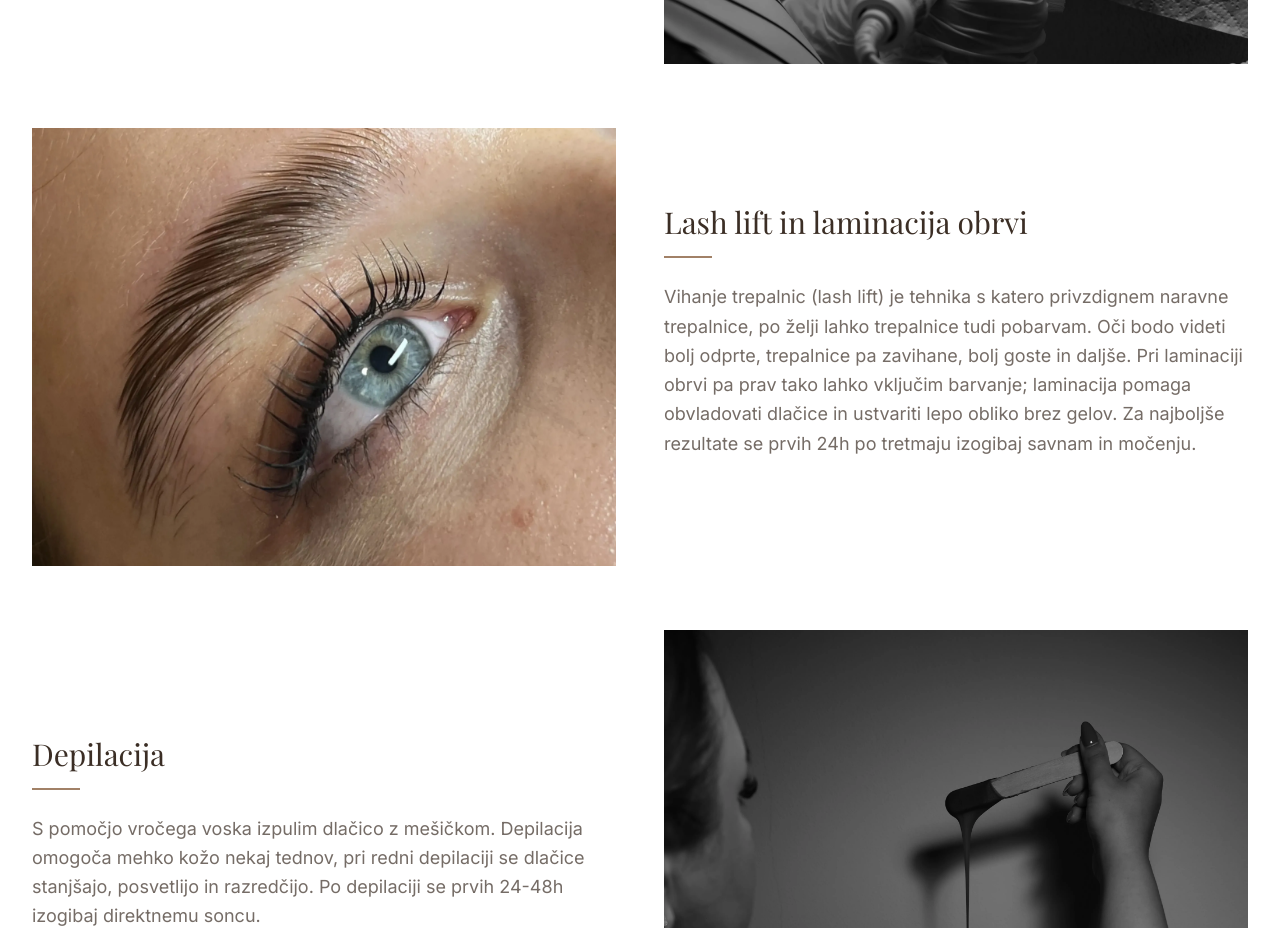
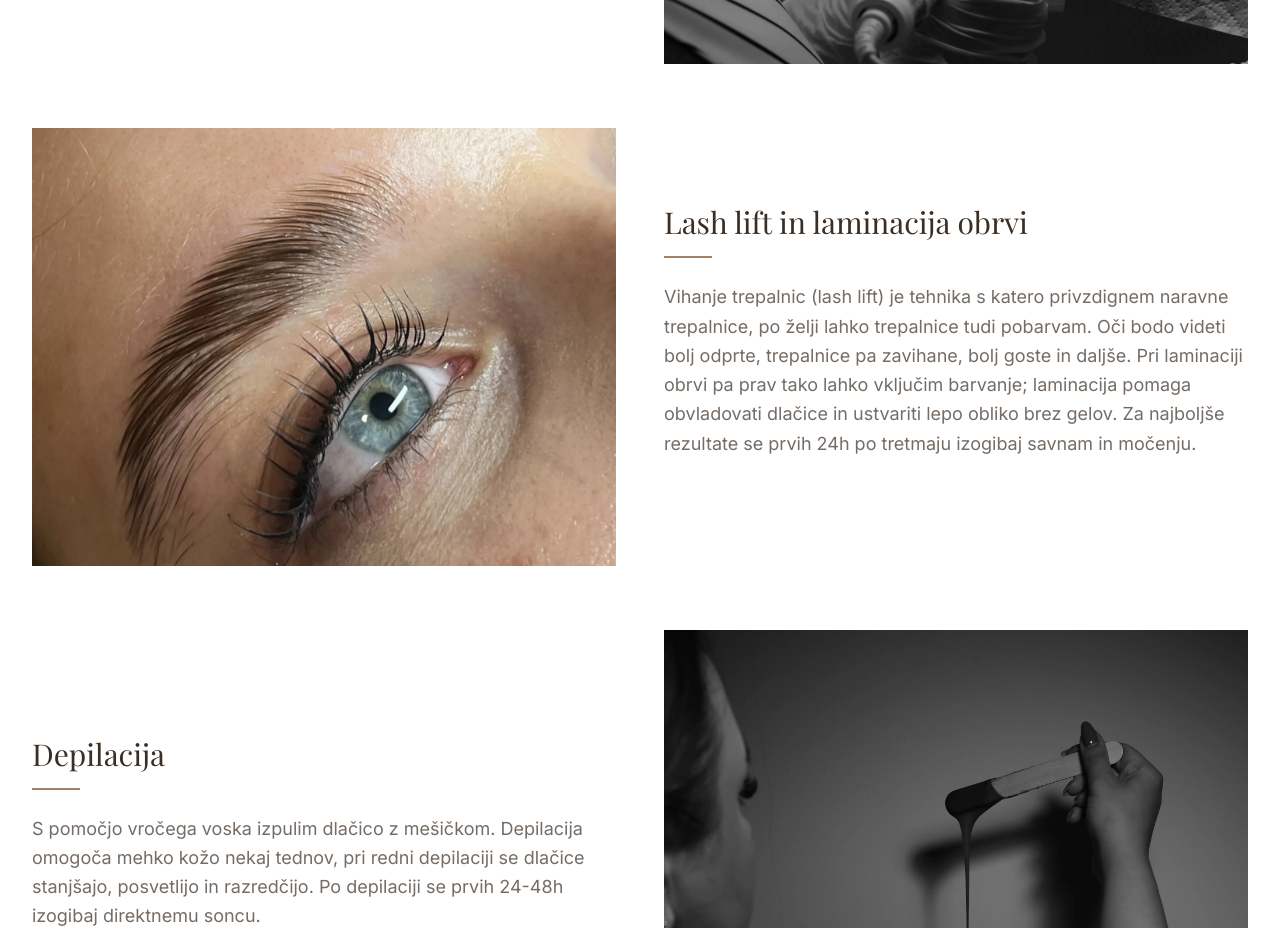
Before and after one commit to josts03/adna-cosmetics, a React (Vite) app: page /storitve in a window 1280 px wide. Shown: the part 1360-2288 px from the top of the page. Built offline with nearby package versions, Linux system fonts and the light colour scheme.

Commit message:
Update Services.tsx

```diff
--- a/src/pages/Services.tsx
+++ b/src/pages/Services.tsx
@@ -18,7 +18,8 @@ const servicesList = [
     id: 'lash-lift-in-obrvi',
     title: 'Lash lift in laminacija obrvi',
     description: 'Vihanje trepalnic (lash lift) je tehnika s katero privzdignem naravne trepalnice, po želji lahko trepalnice tudi pobarvam. Oči bodo videti bolj odprte, trepalnice pa zavihane, bolj goste in daljše. Pri laminaciji obrvi pa prav tako lahko vključim barvanje; laminacija pomaga obvladovati dlačice in ustvariti lepo obliko brez gelov. Za najboljše rezultate se prvih 24h po tretmaju izogibaj savnam in močenju.',
-    image: '/storitev-vihanje-trepalnic.webp'
+    image: '/storitev-vihanje-trepalnic.webp',
+    imagePosition: 'object-[center_18%]'
   },
   {
     id: 'depilacija',
```
